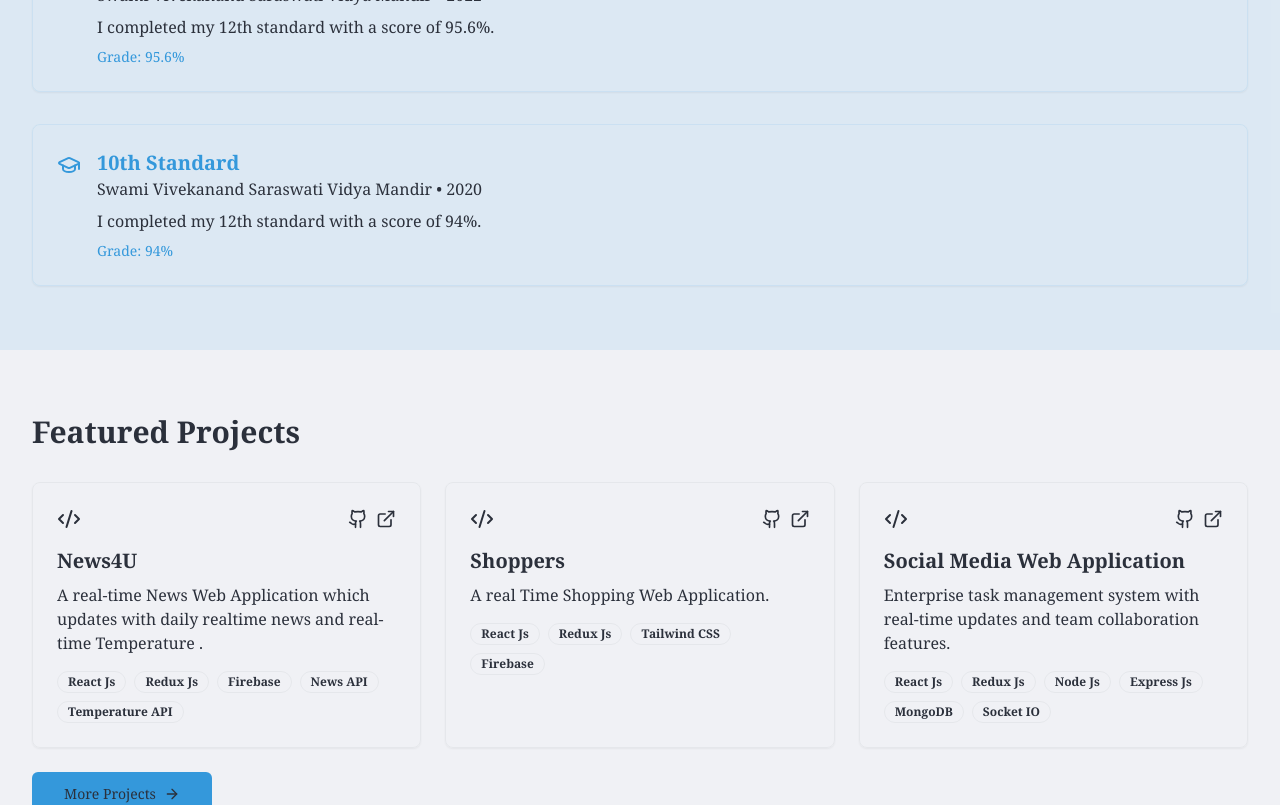
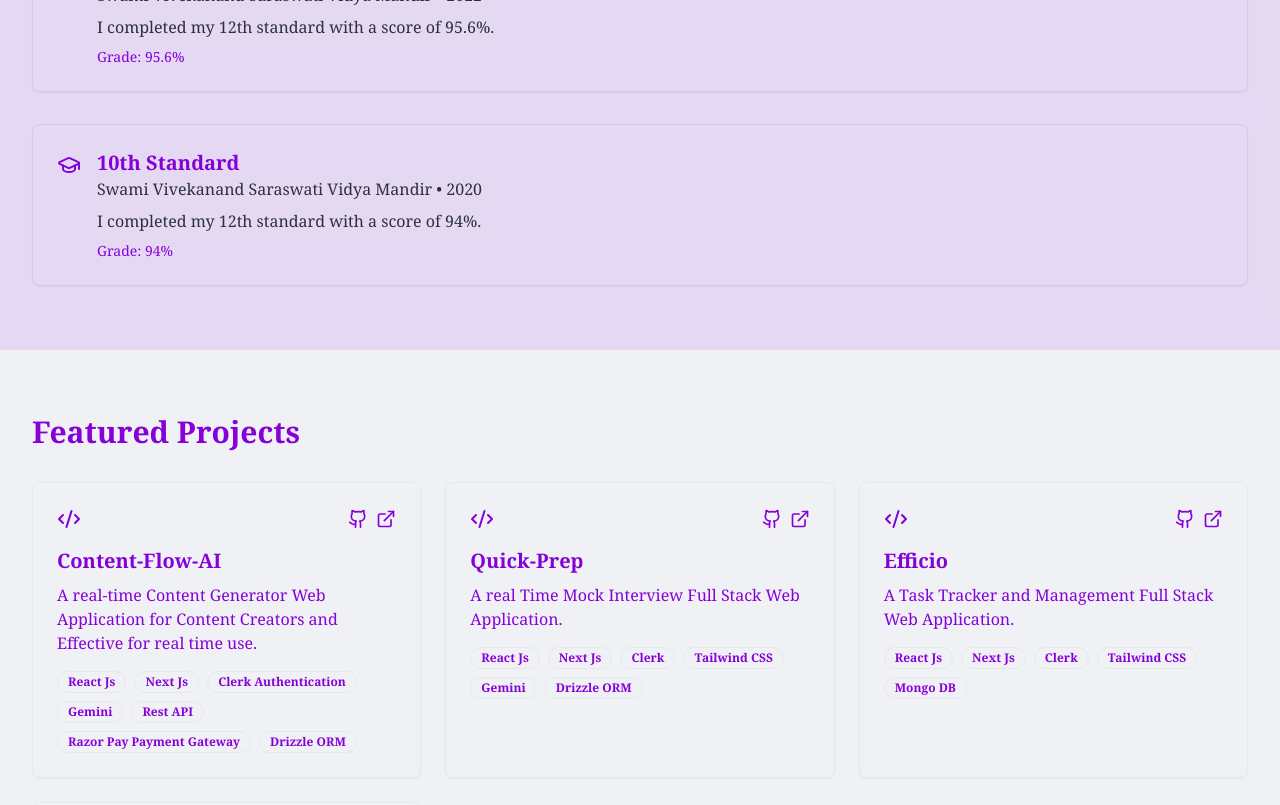
Before and after one commit to shutupsuhani/Port-Folio, a Next.js app: page / in a window 1280 px wide. Shown: the part 1720-2525 px from the top of the page. Built offline with nearby package versions, Linux system fonts and the light colour scheme.

Commit message:
added color of it

```diff
--- a/package.json
+++ b/package.json
@@ -13,7 +13,7 @@
     "@radix-ui/react-slot": "^1.1.0",
     "@react-spring/three": "^9.7.5",
     "@react-three/drei": "^10.0.5",
-    "@react-three/fiber": "^9.1.0",
+    "@react-three/fiber": "^9.1.2",
     "class-variance-authority": "^0.7.0",
     "framer-motion": "^11.11.10",
     "lucide-react": "^0.453.0",
--- a/src/components/FloatingCube.tsx
+++ b/src/components/FloatingCube.tsx
@@ -25,7 +25,7 @@ export function FloatingCube() {
       scale={scale}
     >
       <boxGeometry args={[1, 1, 1]} />
-      <meshStandardMaterial color="#5686F5" />
+      <meshStandardMaterial color="#8600D8" />
     </animated.mesh>
   )
 }
--- a/src/components/Navbar.tsx
+++ b/src/components/Navbar.tsx
@@ -45,7 +45,7 @@ export function Navbar() {
             <a
               key={item.name}
               href={item.href}
-              className="text-base lg:text-lg font-semibold font-serif leading-6 text-blue-600 hover:text-blue-400 transition-colors"
+              className="text-base lg:text-lg font-semibold font-serif leading-6 text-primary hover:text-blue-400 transition-colors"
             >
               {item.name}
             </a>
--- a/src/components/sections/contact.tsx
+++ b/src/components/sections/contact.tsx
@@ -59,7 +59,7 @@ export function Contact() {
           animate={inView ? { opacity: 1, y: 0 } : { opacity: 0, y: 20 }}
           transition={{ duration: 0.5, delay: 0.6 }}
         >
-          <Button size="lg" asChild>
+          <Button size="lg" className="b-1" asChild>
             <a href="mailto:sahusuhani14@gmail.com">
               <Mail className="w-5 h-5 mr-2" />
 
--- a/src/components/sections/hero.tsx
+++ b/src/components/sections/hero.tsx
@@ -20,7 +20,7 @@ export function Hero() {
     <section className="relative min-h-screen font-serif flex bg-primary/10 items-center justify-center py-20 px-6 lg:px-8">
       {/* Background 3D Scene */}
 
-      <Scene/>
+        <Scene/>
       <motion.div
         className="max-w-7xl mx-auto text-center lg:text-center items-center"
         ref={ref}
--- a/src/components/sections/project.tsx
+++ b/src/components/sections/project.tsx
@@ -9,19 +9,28 @@ import { useInView } from "react-intersection-observer";
 
 const projects = [
   {
-    title: "News4U",
-    description: " A real-time News Web Application which updates with daily realtime news and real-time Temperature .",
-    tech: ["React Js", "Redux Js","Firebase", "News API", "Temperature API"],
+    title: "Content-Flow-AI",
+    description: " A real-time Content Generator Web Application for Content Creators and Effective for real time use.",
+    tech: ["React Js", "Next Js","Clerk Authentication","Gemini", "Rest API", "Razor Pay Payment Gateway","Drizzle ORM"],
     link: "https://github.com/shutupsuhani/News4U",
-    github: "https://github.com/shutupsuhani/News4U"
+    github: "https://content-flow-ai.vercel.app"
   },
   {
-    title: "Shoppers",
-    description: "A real Time Shopping Web Application.",
-    tech: ["React Js", "Redux Js", "Tailwind CSS", "Firebase"],
-    link: "https://shopwithshoppers1.netlify.app/",
-    github: "https://github.com/shutupsuhani/Shoppers-Shopping-App"
+    title: "Quick-Prep",
+    description: "A real Time Mock Interview Full Stack Web Application.",
+    tech: ["React Js", "Next Js","Clerk", "Tailwind CSS","Gemini","Drizzle ORM"],
+    link: "https://quick-prep-delta.vercel.app/",
+    github: "https://github.com/shutupsuhani/quick-prep/"
   },
+
+  {
+    title: "Efficio",
+    description: "A Task Tracker and Management Full Stack Web Application.",
+    tech: ["React Js", "Next Js","Clerk", "Tailwind CSS","Mongo DB"],
+    link: "https://task-management-app-y9ga.vercel.app/",
+    github: "https://github.com/shutupsuhani/Task-Management-App"
+  },
+
   {
     title: "Social Media Web Application",
     description: "Enterprise task management system with real-time updates and team collaboration features.",
@@ -59,7 +68,7 @@ export function Projects() {
   };
 
   return (
-    <section id="projects" className="py-16 px-6 lg:px-8 font-serif max-w-7xl mx-auto">
+    <section id="projects" className="py-16 text-primary px-6 lg:px-8 font-serif max-w-7xl mx-auto">
       <motion.div
         ref={ref}
         initial="hidden"
@@ -106,7 +115,7 @@ export function Projects() {
         animate={inView ? "visible" : "hidden"}
         variants={containerVariants}>
           <Button size="lg" asChild>
-              <a href="https://github.com/shutupsuhani/" className="gap-2">
+              <a href="https://github.com/shutupsuhani/" className="dark:text-white text-black gap-2">
                  More Projects <ArrowRight className="w-4 h-4" />
               </a>
             </Button>
--- a/src/components/sections/skills.tsx
+++ b/src/components/sections/skills.tsx
@@ -37,7 +37,6 @@ const skillCategories = [
     skills: [
       { icon: <SiNodedotjs />, name: "Node.js" },
       { icon: <SiExpress />, name: "Express" },
-      { icon: <SiSpringboot />, name: "Spring Boot" },
       { icon: <SiFirebase />, name: "Firebase" },
       { icon: <SiPostman />, name: "Postman" },
     ]
--- a/tailwind.config.ts
+++ b/tailwind.config.ts
@@ -10,9 +10,9 @@ const config: Config = {
   theme: {
     extend: {
       colors: {
-        primary: '#3498db',
-        'background-light': "#ffffff", // Light mode background
-        'background-dark': "#121212",  // Dark mode background
+        primary: '#8600D8',
+        'background-light': "##C092DD", // Light mode background
+        'background-dark': "#58187F",  // Dark mode background
       },
     },
   },
```
Also changed, not shown: 1 other file (tests, documents, lock files or other folders).
